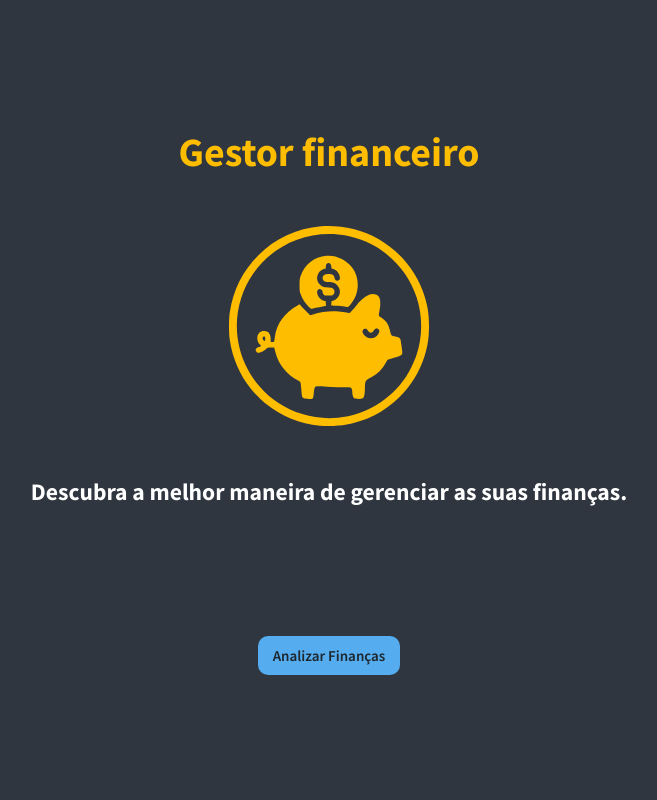
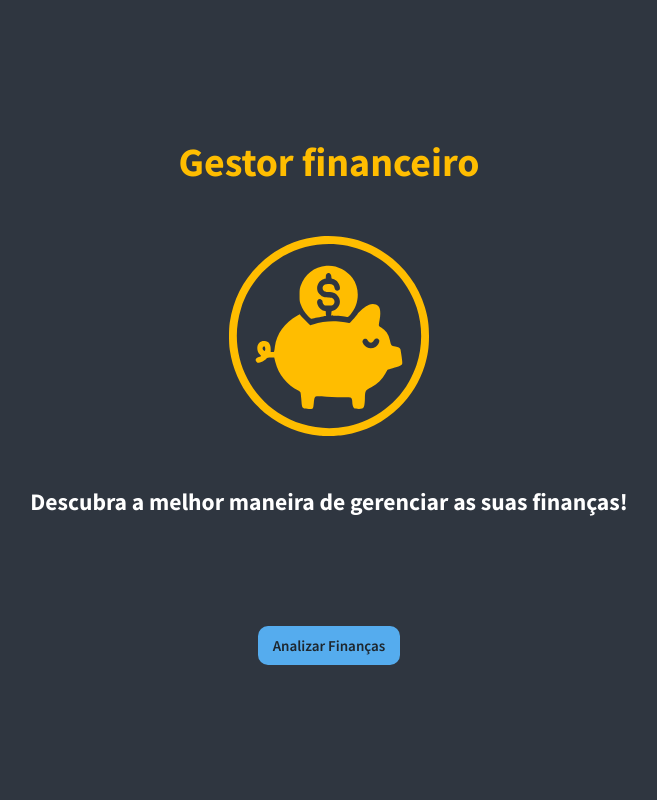
Before and after one commit to RGMenezes/gestor-financeiro, a React (Create React App) app in the folder gestor-financeiro/: page / in a window 1280 px wide. Shown: the top 800 px of the page, without its empty margins (311-968 px from the left). Built offline with nearby package versions, Linux system fonts and the light colour scheme.

Commit message:
home finalizada

```diff
--- a/gestor-financeiro/src/components/pages/Home.js
+++ b/gestor-financeiro/src/components/pages/Home.js
@@ -19,13 +19,13 @@ function Home({showHeader}){
     };
 
     return(
-        <div className={styles.home}>
+        <section className={styles.home}>
             <h1>Gestor financeiro</h1>
             <img src={logo} alt="logo do site" />
-            <h2>Descubra a melhor maneira de gerenciar as suas finanças.</h2>
+            <h2>Descubra a melhor maneira de gerenciar as suas finanças!</h2>
 
             <Button handleOnClick={toQuestions} text="Analizar Finanças" styleMode="dark" />
-        </div>
+        </section>
     );
 };
 
--- a/gestor-financeiro/src/components/pages/Home.module.css
+++ b/gestor-financeiro/src/components/pages/Home.module.css
@@ -22,7 +22,7 @@
 }
 
 .home h2{
-    margin-bottom: 80px;
+    margin-bottom: 60px;
 
     color: var(--color-1);
     text-align: center;
--- a/gestor-financeiro/src/components/pages/Questions.js
+++ b/gestor-financeiro/src/components/pages/Questions.js
@@ -1,8 +1,8 @@
 function Questions(){
     return(
-        <div>
+        <section>
             Perguntas
-        </div>
+        </section>
     );
 };
 
--- a/gestor-financeiro/src/components/pages/Result.js
+++ b/gestor-financeiro/src/components/pages/Result.js
@@ -1,8 +1,8 @@
 function Result(){
     return(
-        <div>
+        <section>
             Resultado
-        </div>
+        </section>
     );
 };
 
```
